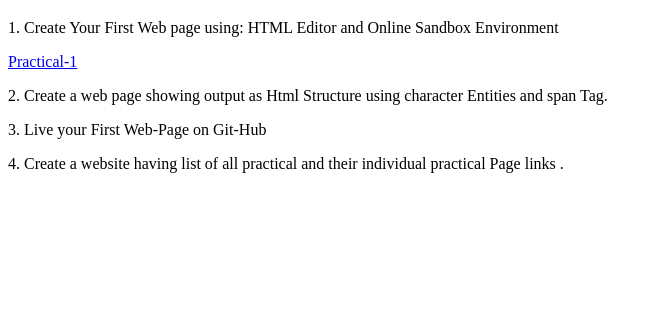
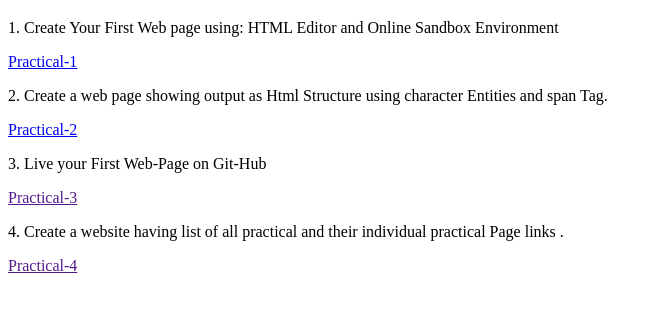
Before and after one commit to shubh044/Fullstack-Practicals, a plain HTML site: page index.html in a window 1280 px wide. Shown: the part 61-370 px from the top of the page, without its empty margins (0-659 px from the left). Drawn offline with Linux system fonts and the light colour scheme.

Commit message:
Practical-2

```diff
--- a/index.html
+++ b/index.html
@@ -12,13 +12,13 @@
     <a href="Pages/practical1/index.html">Practical-1</a>
 
     <p>2. Create a web page showing output as Html Structure using character Entities and span Tag.</p>
-    <a href=""></a>
+    <a href="Pages/practical2/index.html">Practical-2</a>
 
     <p>3. Live your First Web-Page on Git-Hub</p>
-    <a href=""></a>
+    <a href="">Practical-3</a>
 
     <p>4. Create a website having list of all practical and their individual practical Page links .</p>
-    <a href=""></a>
+    <a href="">Practical-4</a>
 
 </body>
 </html>
```
